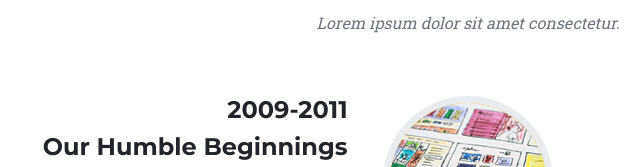
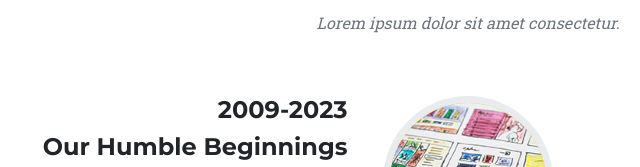
Before and after one commit to tofiqsymits/jenkins-sample, a plain HTML site: page index.html in a window 1280 px wide. Shown: the part 2661-2828 px from the top of the page, 172-812 px from the left. Drawn offline with nearby package versions, Linux system fonts and the light colour scheme.

Commit message:
first commit on aws

```diff
--- a/index.html
+++ b/index.html
@@ -192,7 +192,7 @@
                         <div class="timeline-image"><img class="rounded-circle img-fluid" src="assets/img/about/1.jpg" alt="..." /></div>
                         <div class="timeline-panel">
                             <div class="timeline-heading">
-                                <h4>2009-2011</h4>
+                                <h4>2009-2023</h4>
                                 <h4 class="subheading">Our Humble Beginnings</h4>
                             </div>
                             <div class="timeline-body"><p class="text-muted">Lorem ipsum dolor sit amet, consectetur adipisicing elit. Sunt ut voluptatum eius sapiente, totam reiciendis temporibus qui quibusdam, recusandae sit vero unde, sed, incidunt et ea quo dolore laudantium consectetur!</p></div>
```
